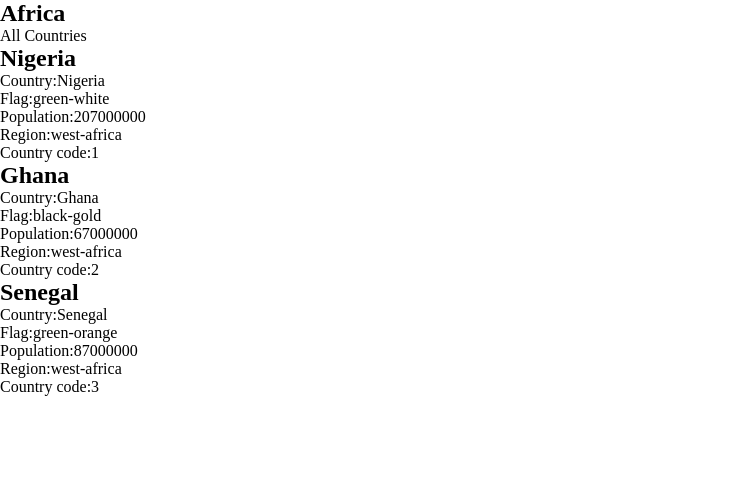
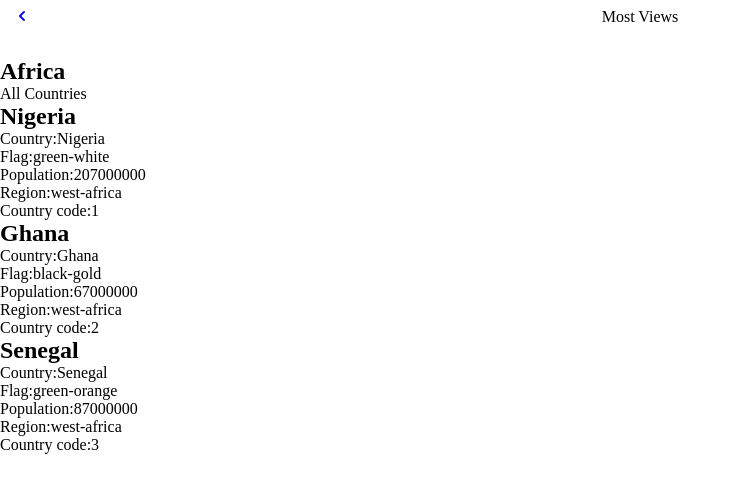
Before and after one commit to forLoop94/Population-Metrics-App, a React (Create React App) app: page / in a window 1280 px wide. Shown: the top 492 px of the page, without its empty margins (0-741 px from the left). Built offline with nearby package versions, Linux system fonts and the light colour scheme.

Commit message:
Add Navbar component to provide a chevron left icon that links back to the homepage

```diff
--- a/package.json
+++ b/package.json
@@ -10,6 +10,7 @@
     "prop-types": "^15.8.1",
     "react": "^18.2.0",
     "react-dom": "^18.2.0",
+    "react-icons": "^4.10.1",
     "react-redux": "^8.1.1",
     "react-router-dom": "^6.14.0",
     "react-scripts": "5.0.1",
--- a/src/App.css
+++ b/src/App.css
@@ -3,3 +3,9 @@
   padding: 0;
   box-sizing: border-box;
 }
+
+header {
+  display: flex;
+  justify-content: space-between;
+  margin:0.5rem 1rem 2rem 1rem;
+}
--- a/src/App.js
+++ b/src/App.js
@@ -2,14 +2,21 @@ import { BrowserRouter, Routes, Route } from 'react-router-dom';
 import Countries from './components/Countries';
 import './App.css';
 import CountryDetails from './components/CountryDetails';
+import Navbar from './components/Navbar';
 
 function App() {
   return (
     <BrowserRouter>
-      <Routes>
-        <Route path="/" element={<Countries />} />
-        <Route path="/country" element={<CountryDetails />} />
-      </Routes>
+      <div>
+        <Navbar>Most Views</Navbar>
+        <Routes>
+          <Route path="/" element={<Countries />} />
+          <Route
+            path="/country"
+            element={<CountryDetails />}
+          />
+        </Routes>
+      </div>
     </BrowserRouter>
   );
 }
--- /dev/null
+++ b/src/components/Navbar.js
@@ -0,0 +1,26 @@
+import React from 'react';
+import { PropTypes } from 'prop-types';
+import { FaChevronLeft } from 'react-icons/fa';
+import { FaMicrophone } from 'react-icons/fa6';
+import { Link } from 'react-router-dom';
+
+const Navbar = (props) => {
+  const { children } = props;
+  return (
+    <header>
+      <Link to="/">
+        <FaChevronLeft color="blue" fontSize="12px" />
+      </Link>
+      <div>{children}</div>
+      <div>
+        <FaMicrophone color="blue" fontSize="12px" />
+      </div>
+    </header>
+  );
+};
+
+Navbar.propTypes = {
+  children: PropTypes.string.isRequired,
+};
+
+export default Navbar;
```
Also changed, not shown: 1 other file (tests, documents, lock files or other folders).
